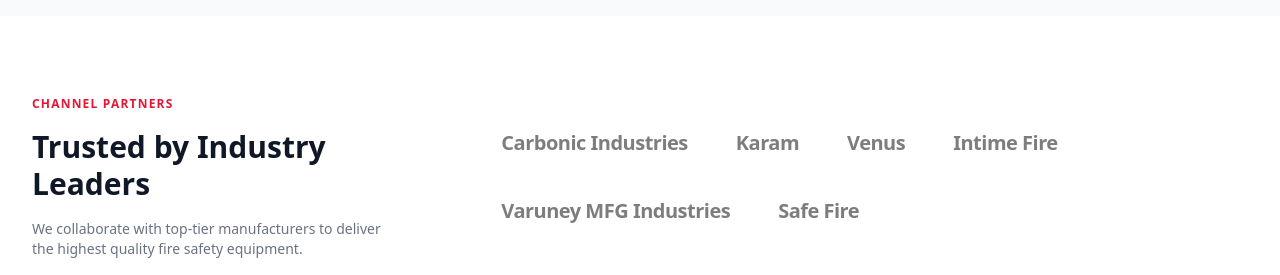
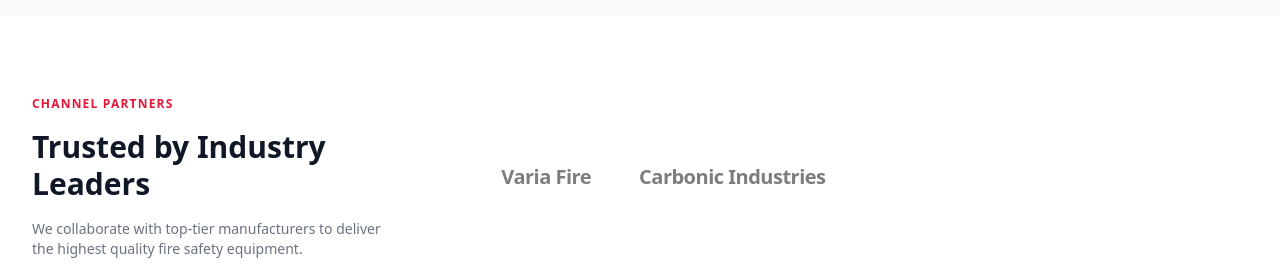
Before and after one commit to Raunaks1/Karna-Technical, a Next.js app: page / in a window 1280 px wide. Shown: the part 4800-5075 px from the top of the page. Built offline with nearby package versions, Linux system fonts and the light colour scheme; no server answers; the database is empty.

Commit message:
Update partners list to Varia Fire and Carbonic Industries

```diff
--- a/src/components/Partners.tsx
+++ b/src/components/Partners.tsx
@@ -1,12 +1,5 @@
 export default function Partners() {
-  const partners = [
-    "Carbonic Industries",
-    "Karam",
-    "Venus",
-    "Intime Fire",
-    "Varuney MFG Industries",
-    "Safe Fire",
-  ];
+  const partners = ["Varia Fire", "Carbonic Industries"];
 
   return (
     <section id="partners" className="py-20 bg-white dark:bg-gray-900 transition-colors duration-300 scroll-mt-20">
```
